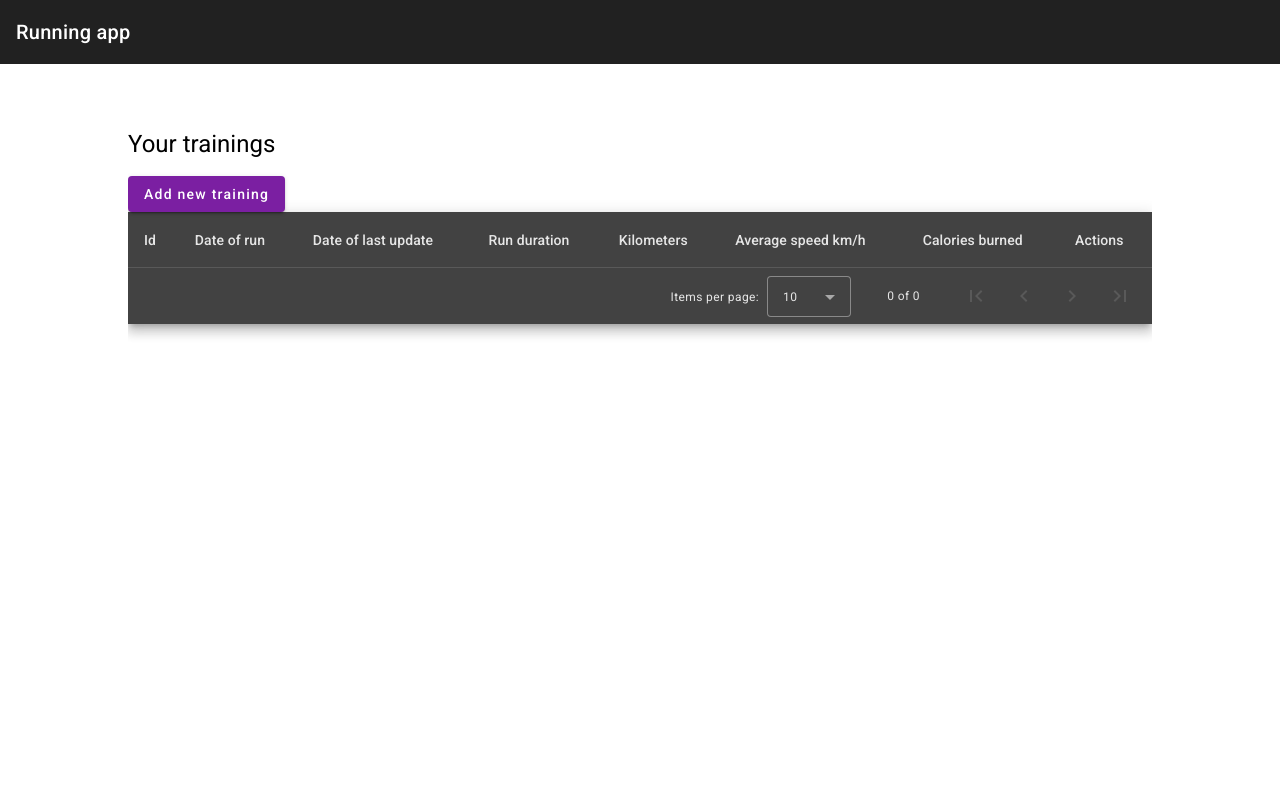
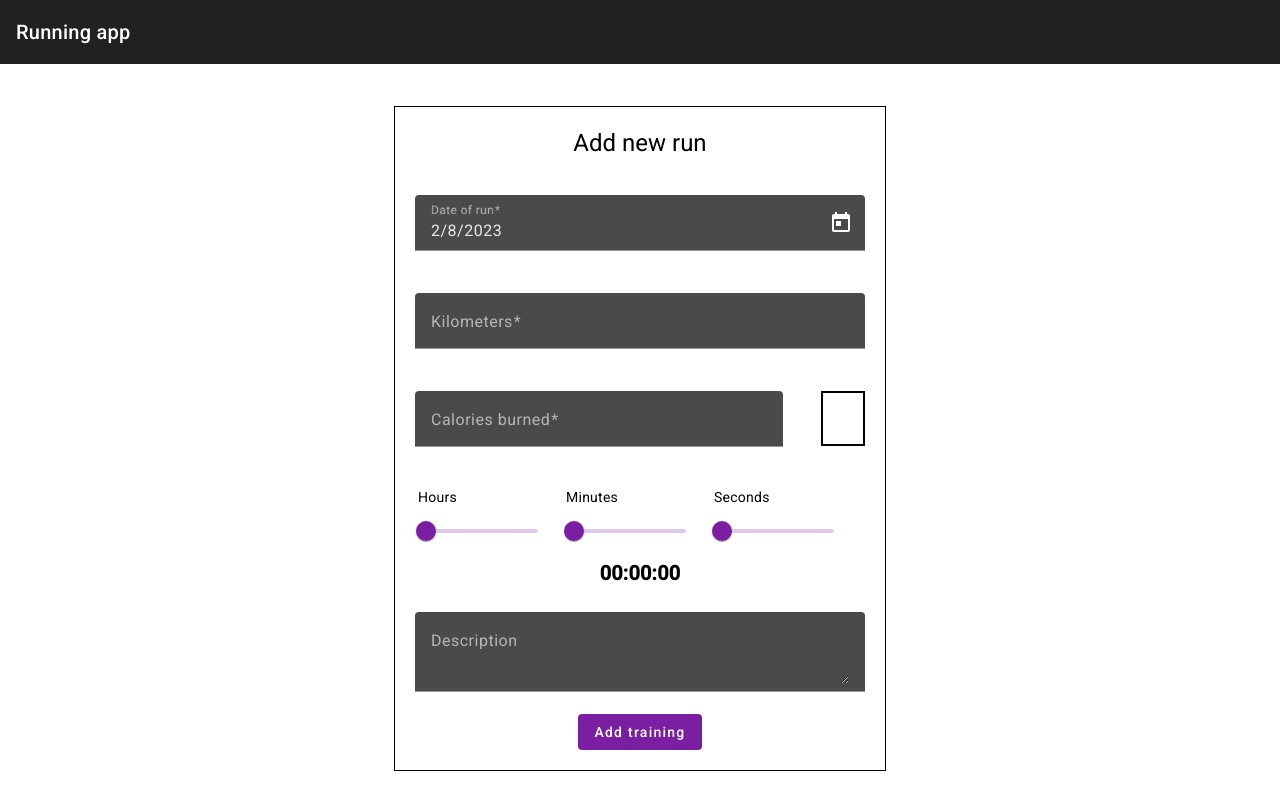
Before and after one commit to stealthoust/running-app, an Angular app in the folder frontend/: page /form/1 in a window 1280 px wide. Before the commit this address led to /. Built offline with nearby package versions, Linux system fonts and the light colour scheme; no server answers.

Commit message:
get data from api

```diff
--- a/frontend/src/app/app.module.ts
+++ b/frontend/src/app/app.module.ts
@@ -27,6 +27,7 @@ import {DatePipe} from "@angular/common";
 const routes:Routes = [
   {path: '', component: HomeComponent},
   {path: 'form', component: FormComponent},
+  {path: 'form/:id', component: FormComponent},
 
   {path: '',redirectTo: '',pathMatch:'full'},
   {path: '**',redirectTo: '', pathMatch: 'full'}
--- a/frontend/src/app/components/form/form.component.html
+++ b/frontend/src/app/components/form/form.component.html
@@ -80,7 +80,8 @@
       <div *ngIf="description?.errors?.['maxlength']">
         Length of description should be less than 255 characters
       </div>
-      <button id="form-button" mat-flat-button color="primary">Add training</button>
+      <button id="form-button" mat-flat-button color="primary" >Add training</button>
+
 
     </form>
   </div>
--- a/frontend/src/app/components/form/form.component.ts
+++ b/frontend/src/app/components/form/form.component.ts
@@ -7,7 +7,7 @@ import {Observable} from "rxjs";
 import {TrainingService} from "../../services/trainingService/training.service";
 import {ToastrService} from "ngx-toastr";
 import {DatePipe} from "@angular/common";
-import {Router} from "@angular/router";
+import {ActivatedRoute, Router} from "@angular/router";
 
 
 @Component({
@@ -17,16 +17,27 @@ import {Router} from "@angular/router";
 })
 export class FormComponent implements OnInit {
 
+  training: Training = new Training()
   trainingForm!: FormGroup;
   hoursValue: string = '00';
   minutesValue: string = '00';
   secondsValue: string = '00';
   checkboxState: boolean = false;
+  isAddMode: boolean = true;
+  id: string = '';
 
-  constructor(private formBuilder: FormBuilder, private trainingService: TrainingService, private toast: ToastrService, private datePipe: DatePipe, private router: Router) {
+  constructor(private formBuilder: FormBuilder,
+              private trainingService: TrainingService,
+              private toast: ToastrService,
+              private datePipe: DatePipe,
+              private router: Router,
+              private route: ActivatedRoute) {
   }
 
   ngOnInit() {
+
+    this.id = this.route.snapshot.params['id'];
+    this.isAddMode = !this.id;
 
     this.trainingForm = this.formBuilder.group({
       date: new FormControl(new Date(), [Validators.required]),
@@ -37,15 +48,32 @@ export class FormComponent implements OnInit {
       seconds: new FormControl('0', [Validators.required]),
       description: new FormControl('', [Validators.maxLength(255)]),
     });
+    if (!this.isAddMode) {
+this.trainingService.getById(this.id).subscribe(data=>{
+  this.training=data;
+const time= this.training.time?.split(':');
+  this.trainingForm.setValue({
+    date: new Date(Date.parse(this.training.dateCreated!)) ,
+    kilometers: this.training.kilometers,
+    calories: this.training.calories,
+    hours: time![0],
+    minutes: time![1],
+    seconds: time![2],
+    description: this.training.description,
+  });
+})
 
+
+
+    }
   }
 
-  isTotalDurationShort(){
+  isTotalDurationShort() {
 
 
-      let totalDuration = parseInt(this.hoursValue) * 3600 + parseInt(this.minutesValue) * 60 + parseInt(this.secondsValue);
+    let totalDuration = parseInt(this.hoursValue) * 3600 + parseInt(this.minutesValue) * 60 + parseInt(this.secondsValue);
 
-      return totalDuration < 60;
+    return totalDuration < 60;
 
 
   }
@@ -139,7 +167,7 @@ export class FormComponent implements OnInit {
       this.trainingForm.markAllAsTouched();
       return;
     }
-    if(this.isTotalDurationShort()){
+    if (this.isTotalDurationShort()) {
       this.toast.error("Total duration of run must be at least 1 minute");
       return;
     }
--- a/frontend/src/app/components/home/home.component.html
+++ b/frontend/src/app/components/home/home.component.html
@@ -38,7 +38,7 @@
         <button mat-icon-button="primary" (click)="display(element.description)"  aria-label="Update training">
           <mat-icon>info</mat-icon>
         </button>
-        <button mat-icon-button="primary" (click)="display('edit')"  aria-label="Update training">
+        <button mat-icon-button="primary" routerLink="/form/{{element.id}}" [queryParams]="{element}" aria-label="Update training">
           <mat-icon>edit</mat-icon>
         </button>
         <button mat-icon-button="primary" (click)="deleteTraining(element.id)" aria-label="Delete training">
--- a/frontend/src/app/services/trainingService/training.service.ts
+++ b/frontend/src/app/services/trainingService/training.service.ts
@@ -22,13 +22,19 @@ export class TrainingService {
     return this.httpClient.get<getTrainingsResponse>(`${this.baseUrl}?page=${page}&size=${size}`);
   }
 
+  getById(id:string)
+  {
+    return this.httpClient.get(`${this.baseUrl}/${id}`);
+  }
   deleteTraining(id: number) {
-    return this.httpClient.delete(`${this.baseUrl}/${id}`,{observe:"response"});
+    return this.httpClient.delete(`${this.baseUrl}/${id}`, {observe: "response"});
   }
-addTraining(training: Training) {
+
+  addTraining(training: Training) {
     return this.httpClient.post<Training>(this.baseUrl, training);
 
-}
+  }
+
   calculateAvgSpeed(time: string, distance: number): number {
 
     let timeInMs = this.convertTimeToMs(time);
```
